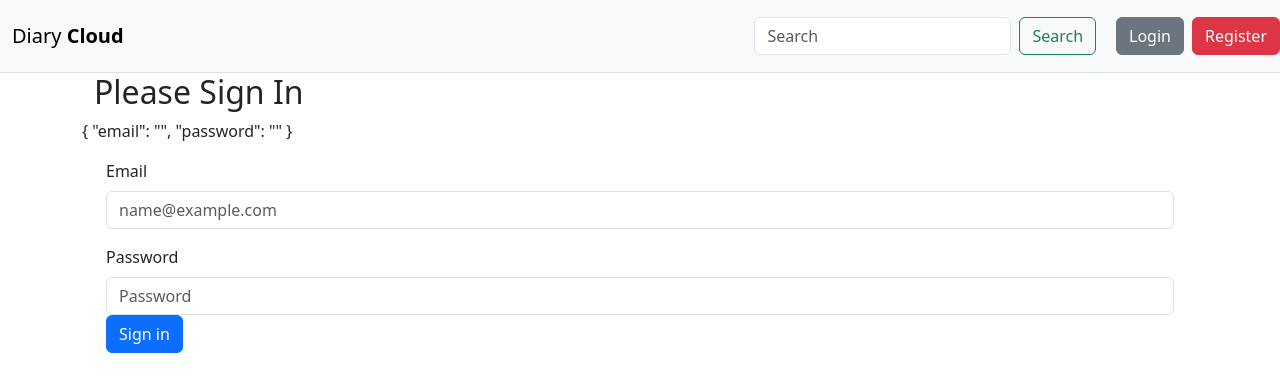
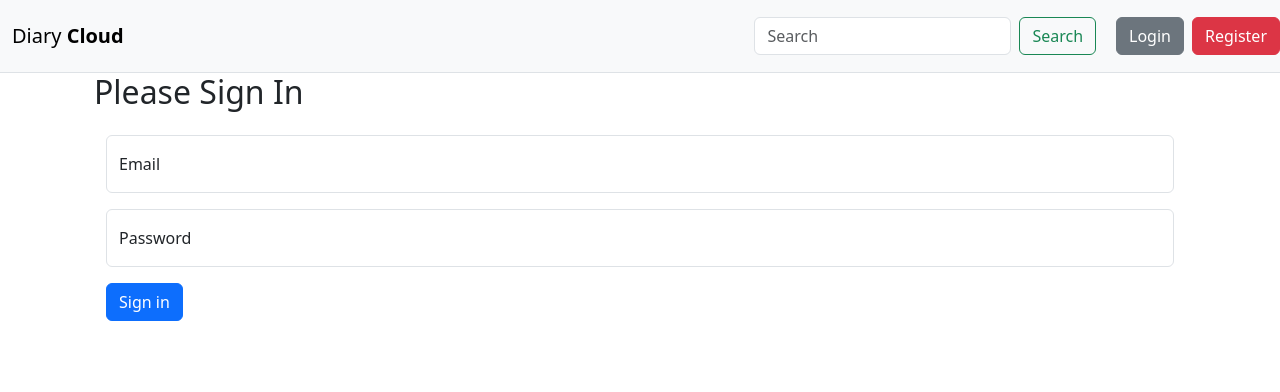
Before and after one commit to kwoods1911/note_taking_front_end, a Vue app: page /login in a window 1280 px wide. Shown: the top 392 px of the page. Built offline with nearby package versions, Linux system fonts and the light colour scheme; no server answers.

Commit message:
Error validation partially working

```diff
--- a/src/pages/LoginPage.vue
+++ b/src/pages/LoginPage.vue
@@ -5,26 +5,22 @@
         <!-- <h1>Cloud Diary</h1> -->
          <h2>Please Sign In</h2>
     </div>
-        {{ form }}
+
       <form class="px-4 py-3" @submit.prevent="handleSubmit">
-        <div class="mb-3">
+        <div class="form-floating mb-3">
+          <input type="email" class="form-control" :class="{ 'is-invalid': errors.email && errors.email[0] }" id="email" v-model="form.email" placeholder="name@example.com" />
           <label class="form-label">Email </label>
-          <input class="form-control"
-          type="email"
-          placeholder="name@example.com"
-          v-model="form.email"
-          />
+          <div class="invalid-feedback" v-if="errors.email && errors.email[0]">
+            {{ errors.email && errors.email[0] }}
+          </div>
         </div>
 
-        <div>
+        <div class="form-floating mb-3">
+          <input type="password" class="form-control" :class="{ 'is-invalid': errors.password && errors.password[0] }" id="password" v-model="form.password" placeholder="Password" />
         <label class="form-label" for="password">Password</label>
-          <input
-            class="form-control"
-            type="password"
-            id="password"
-            placeholder="Password"
-            v-model="form.password"
-          />
+          <div class="invalid-feedback" v-if="errors.password && errors.password[0]">
+                  {{ errors.password && errors.password[0] }}
+          </div>
         </div>
         <button class="btn btn-primary" type="submit">Sign in</button>
       </form>
@@ -43,7 +39,7 @@ import {useAuthStore} from "../stores/auth";
 const router = useRouter()
 const store = useAuthStore()
 
-const { isLoggedIn} = storeToRefs(store)
+const { isLoggedIn, errors} = storeToRefs(store)
 const { handleLogin } = store
 
 const form = reactive({
@@ -53,7 +49,7 @@ const form = reactive({
 
 const handleSubmit = async () => {
   await handleLogin(form)
-  console.log(isLoggedIn)
+  console.log(errors.value)
   if(isLoggedIn.value){
     router.push({ name: 'notes' })
   }
--- a/src/stores/auth.js
+++ b/src/stores/auth.js
@@ -20,16 +20,13 @@ export const useAuthStore = defineStore("authStore", () => {
 
     const handleLogin = async (credentials) => {
         await csrfCookie()
-
         try {
             await login(credentials);
             await fetchUser()
             errors.value = {}
         } catch (error) {
-
             if(error.response && error.response.status === 422){
                 errors.value = error.response.data.errors
-                console.log(error)
             }
         }
     }
```
